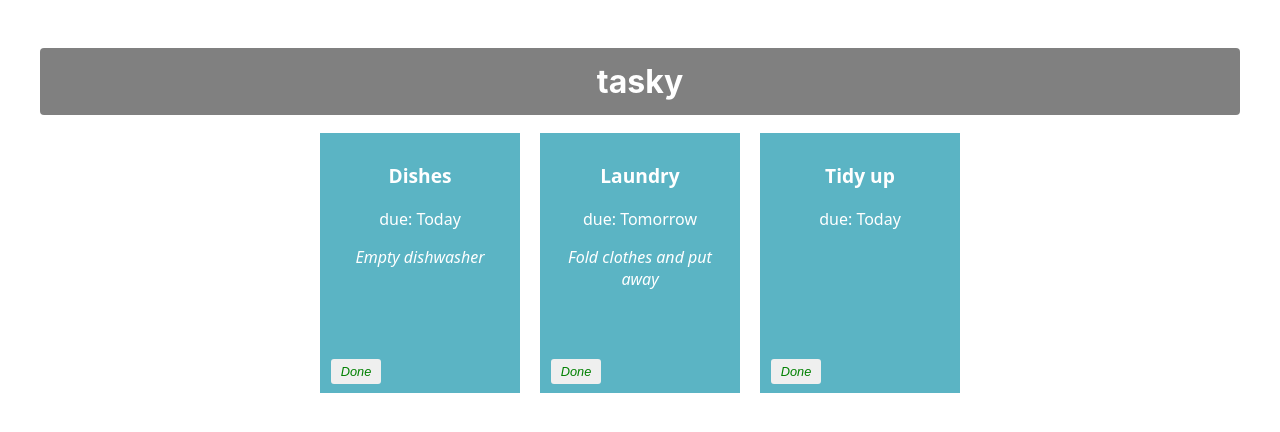
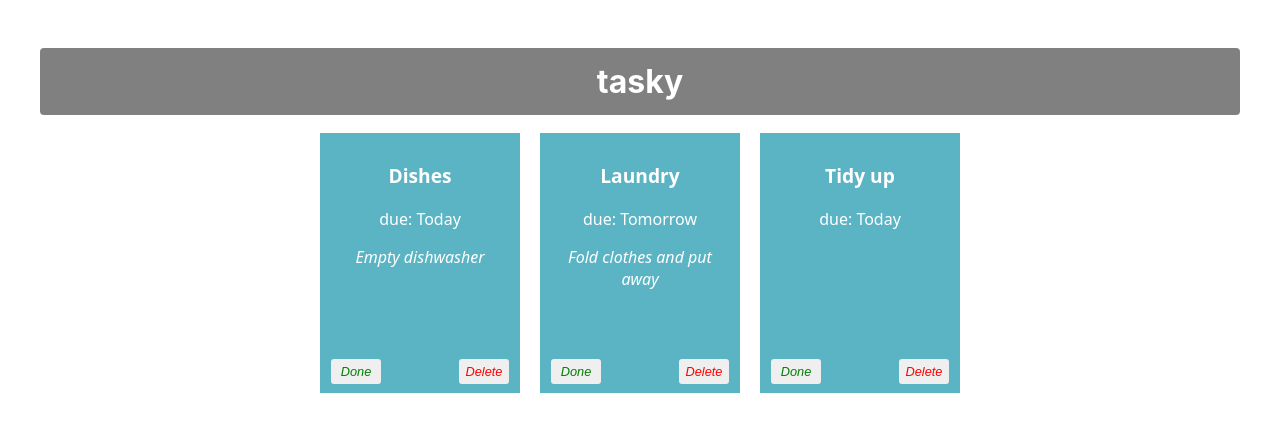
Before and after one commit to studying-never-stop/react-basics-labs, a React (Create React App) app in the folder tasky/: page / in a window 1280 px wide. Shown: the top 432 px of the page. Built offline with nearby package versions, Linux system fonts and the light colour scheme.

Commit message:
Delete a task

```diff
--- a/tasky/src/App.css
+++ b/tasky/src/App.css
@@ -55,3 +55,10 @@
   left: 5px;
   color: green;
 }
+
+.deleteButton {
+  position: absolute;
+  bottom: 5px;
+  right: 5px;
+  color: red;
+}
--- a/tasky/src/App.js
+++ b/tasky/src/App.js
@@ -17,6 +17,11 @@
     setTaskState({tasks});
     console.log(`${taskIndex} ${tasks[taskIndex].done}`);
   }
+  const deleteHandler = (taskIndex) => {
+    const tasks = [...taskState.tasks];
+    tasks.splice(taskIndex,1);
+    setTaskState({tasks})
+  }
   return (
     <div className="container">
       <h1>tasky</h1>
@@ -28,6 +33,7 @@
       key={task.id}
       done={task.done}
       markDone={() => doneHandler(index)}
+      deleteTask = {() => deleteHandler(index)}
     />
   ))}
     </div>
--- a/tasky/src/components/Task.js
+++ b/tasky/src/components/Task.js
@@ -7,6 +7,7 @@
             <p>due: {props.deadline}</p>
             <p className="description">{props.description}</p>
             <button onClick={props.markDone} className='doneButton'>Done</button>
+            <button className='deleteButton' onClick={props.deleteTask}>Delete</button>
         </div>
     )
 }
```
